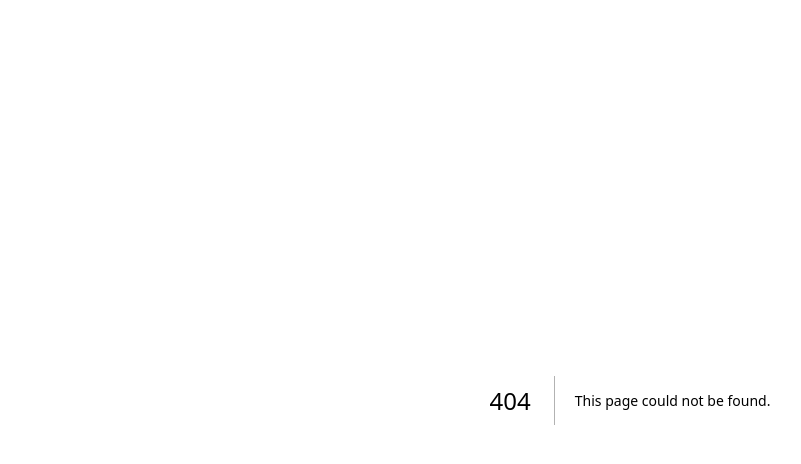
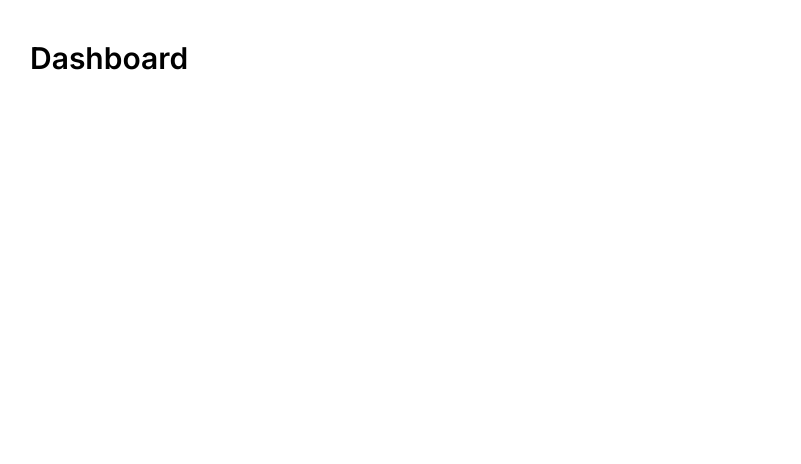
Before and after one commit to zenx5/search-dependencies, a Next.js app: page /dashboard in a window 1280 px wide. Before the commit this address had no page. Shown: the top 464 px of the page, without its empty margins (10-811 px from the left). Built offline with nearby package versions, Linux system fonts and the light colour scheme.

Commit message:
dashboard agregado

```diff
--- /dev/null
+++ b/src/app/(access)/dashboard/page.tsx
@@ -0,0 +1,6 @@
+export default function DashboardPage() {
+
+    return <main className="p-10">
+        <h1 className="text-3xl font-semibold">Dashboard</h1>
+    </main>
+}
```
